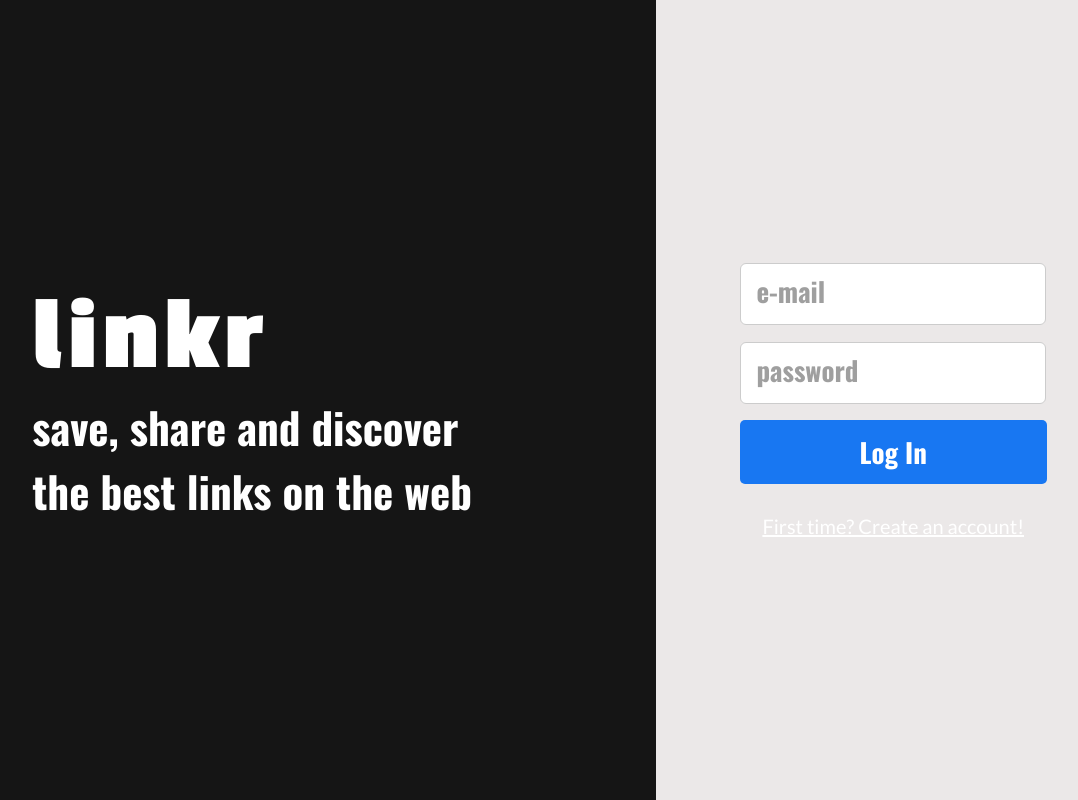
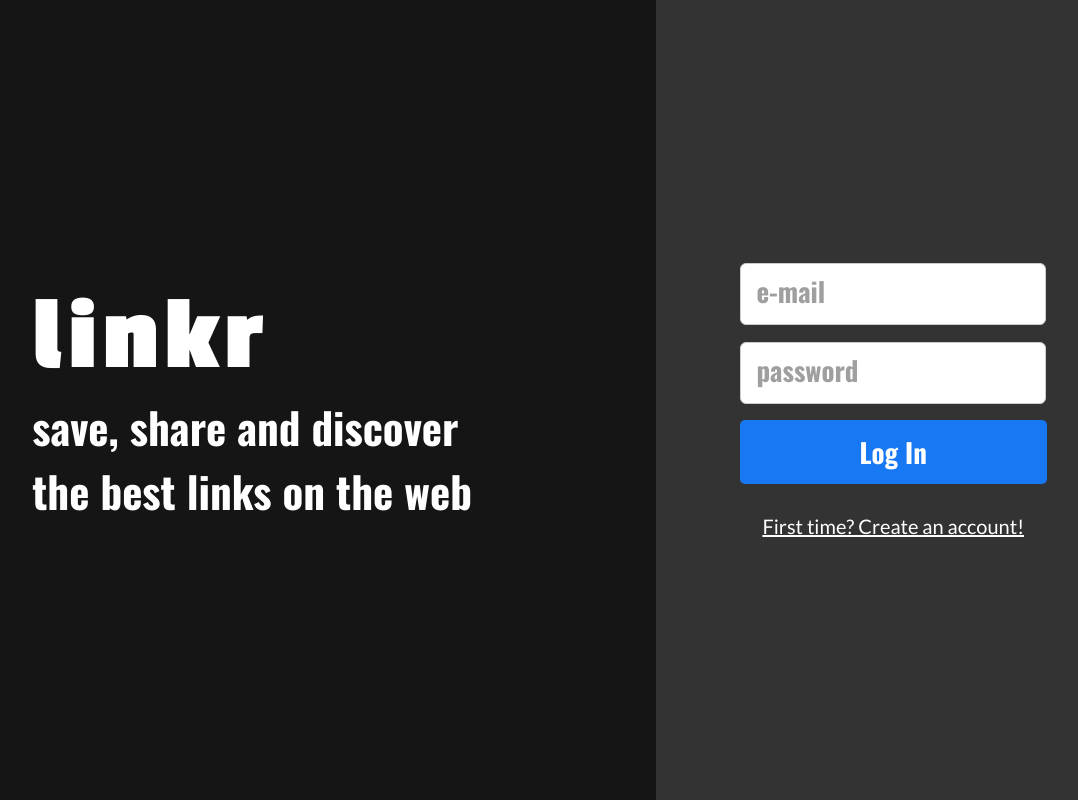
Before and after one commit to natybrum97/projeto19-linkr-front, a React (Create React App) app: page / in a window 1280 px wide. Shown: the whole page, without its empty margins (150-1228 px from the left). Built offline with nearby package versions, Linux system fonts and the light colour scheme.

Commit message:
feat: Versão com detalhes corrigido

```diff
--- a/src/pages/Login.js
+++ b/src/pages/Login.js
@@ -70,7 +70,7 @@ const SingInContainer = styled.section`
   flex-direction: column;
   justify-content: center;
   align-items: center;
-  background-color: #ebe8e8;
+  background-color: #333333;
   height: 100vh;
 
   button{
--- a/src/pages/SignUp.js
+++ b/src/pages/SignUp.js
@@ -84,7 +84,7 @@ const SingUpContainer = styled.section`
   flex-direction: column;
   justify-content: center;
   align-items: center;
-  background-color: #ebe8e8;
+  background-color: #333333;
   height: 100vh;
 
   button{
```
